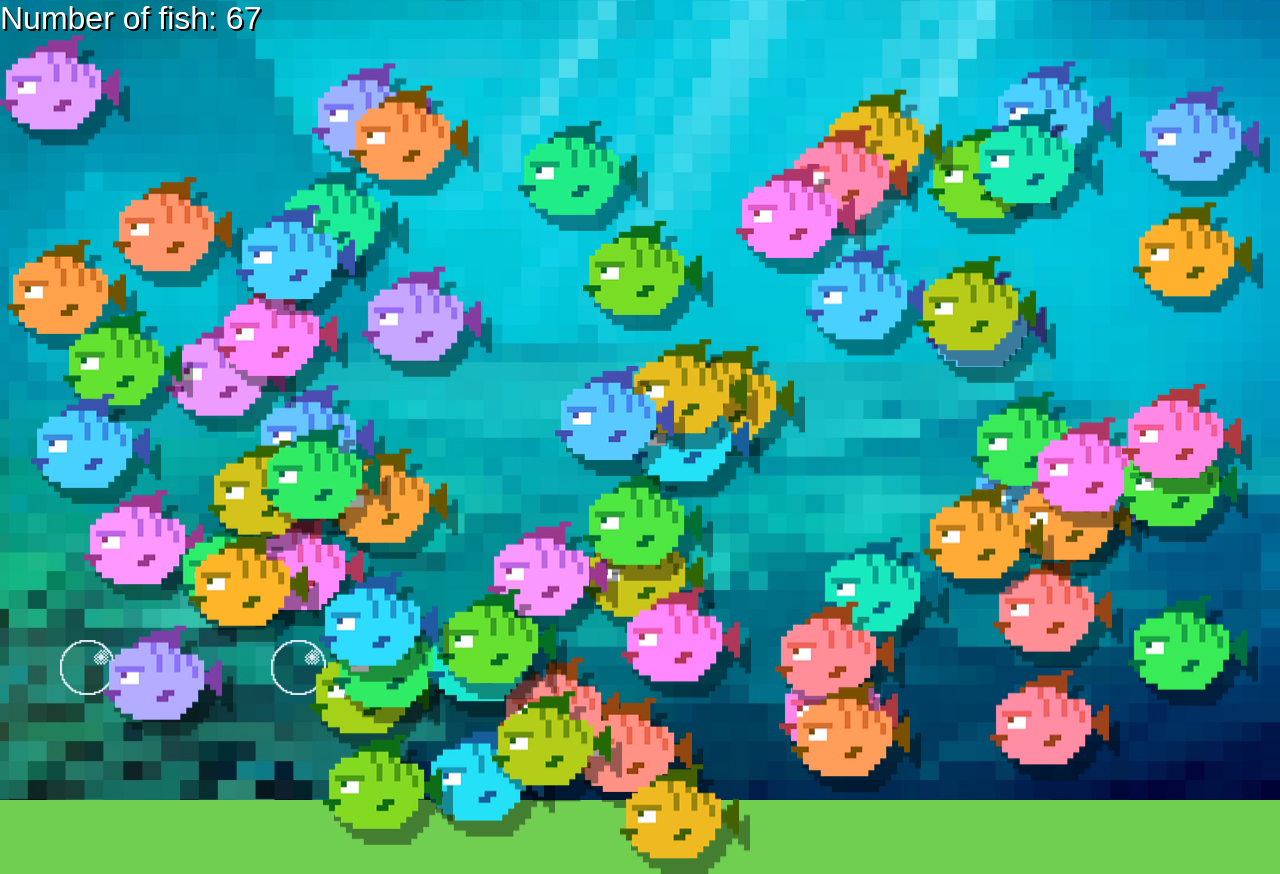
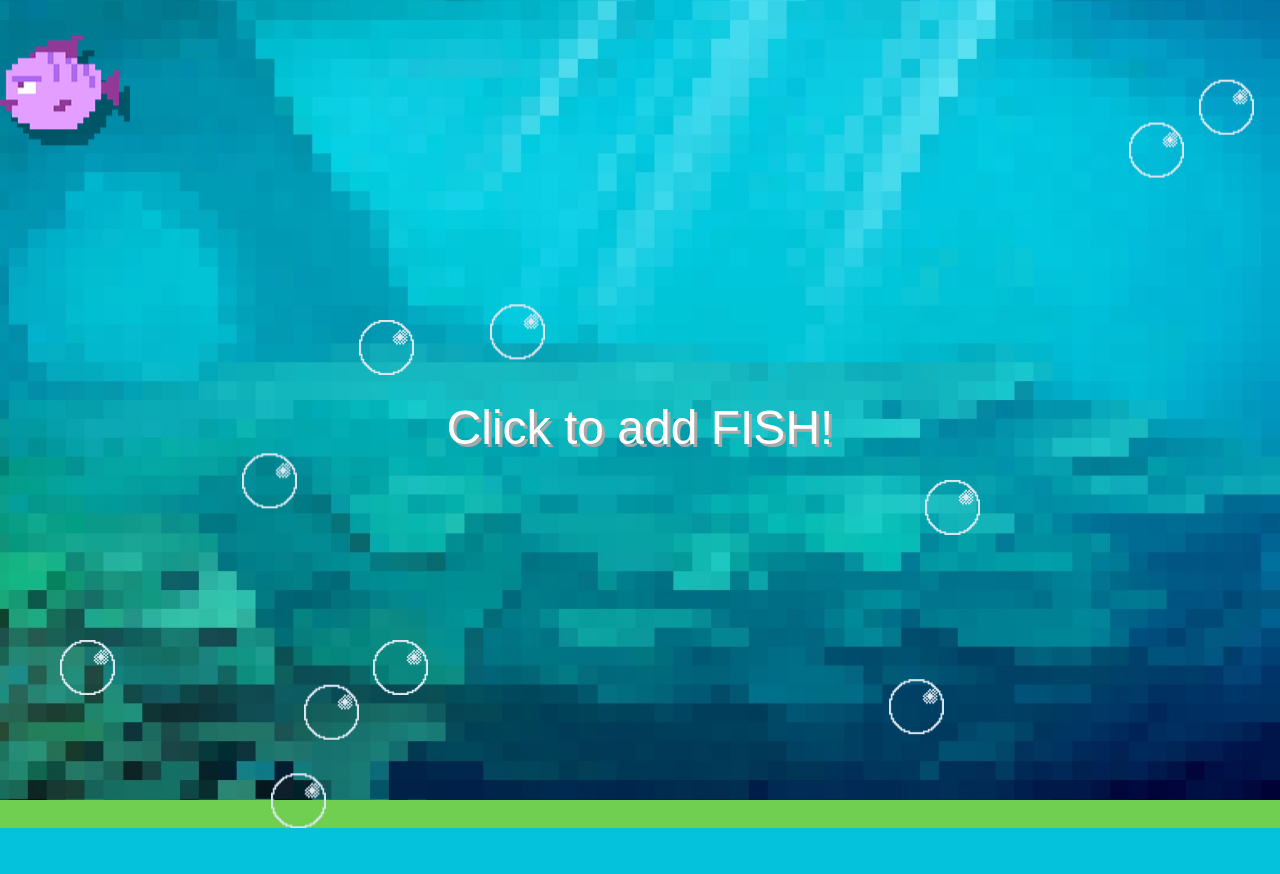
Before and after one commit to bpikaar/bpikaar.github.io, a PHP site: page / in a window 1280 px wide. After the commit the page ends 828 px from the top, so only its background shows below. Run offline with PHP 8.4, Linux system fonts and the light colour scheme.

Commit message:
Click to add fish

```diff
--- a/css/style.css
+++ b/css/style.css
@@ -34,7 +34,6 @@ fish {
 bubble {
     background-image: url(../images/bubble.png);
     width:55px; height: 55px;
-    left:50vw;
     animation: bubbleup 3s linear infinite;
 }
 
@@ -42,6 +41,16 @@ background {
     background-image: url(../images/water.jpg);
     width:100%; height: 100%;
     background-size: cover;
+}
+
+#infoText{
+  font-size: 3em;
+  color: white;
+  text-shadow: 3px 3px darkgray;
+
+  top: 50vh;
+  width: 100%;
+  text-align:  center;
 }
 
 @keyframes fishanimation {
--- a/index.html
+++ b/index.html
@@ -9,6 +9,7 @@
       <fish></fish>
       <bubble></bubble>
       <ui></ui>
+      <div id="infoText">Click to add FISH!</div>
       <script src='js/main.js'></script>
   </body>
 </html>
--- a/js/main.js
+++ b/js/main.js
@@ -22,17 +22,19 @@
 // fish.classList.add(".deadfish");
 var numberOfFish = 0;
 var ui = document.getElementsByTagName("ui")[0];
-// test
-
-// Iets anders
-
-// conflict
+var maxBubbles = 30;
+var currentNumberOfBubbles = 0;
 
 function startGame(){
-    createFish();
+
     createBubble();
 
-    window.setTimeout(createBubble, 5);
+    var infoText = document.getElementById("infoText");
+
+    document.addEventListener("click", function() {
+        if(infoText) infoText.remove();
+        createFish();
+    })
 
     // demo code : verander basis positie
     var bubble = document.getElementsByTagName("bubble")[0];
@@ -59,19 +61,26 @@ function createFish()
     numberOfFish++;
     ui.innerHTML = "Number of fish: " + numberOfFish;
 
-    window.setTimeout(createFish, 100);
+    //window.setTimeout(createFish, 100);
 }
 
 
 
 function createBubble()
 {
+    currentNumberOfBubbles++;
+
     var bubble = document.createElement("bubble");
 
     bubble.style.left = Math.random() * (window.innerWidth - 55 )   + "px";
     bubble.style.top  = "0px";
 
     document.body.appendChild(bubble);
+
+    if (currentNumberOfBubbles < maxBubbles) {
+        var time = Math.random() * 500 + 500;
+        window.setTimeout(createBubble, time);
+    }
 }
 
 //
```
